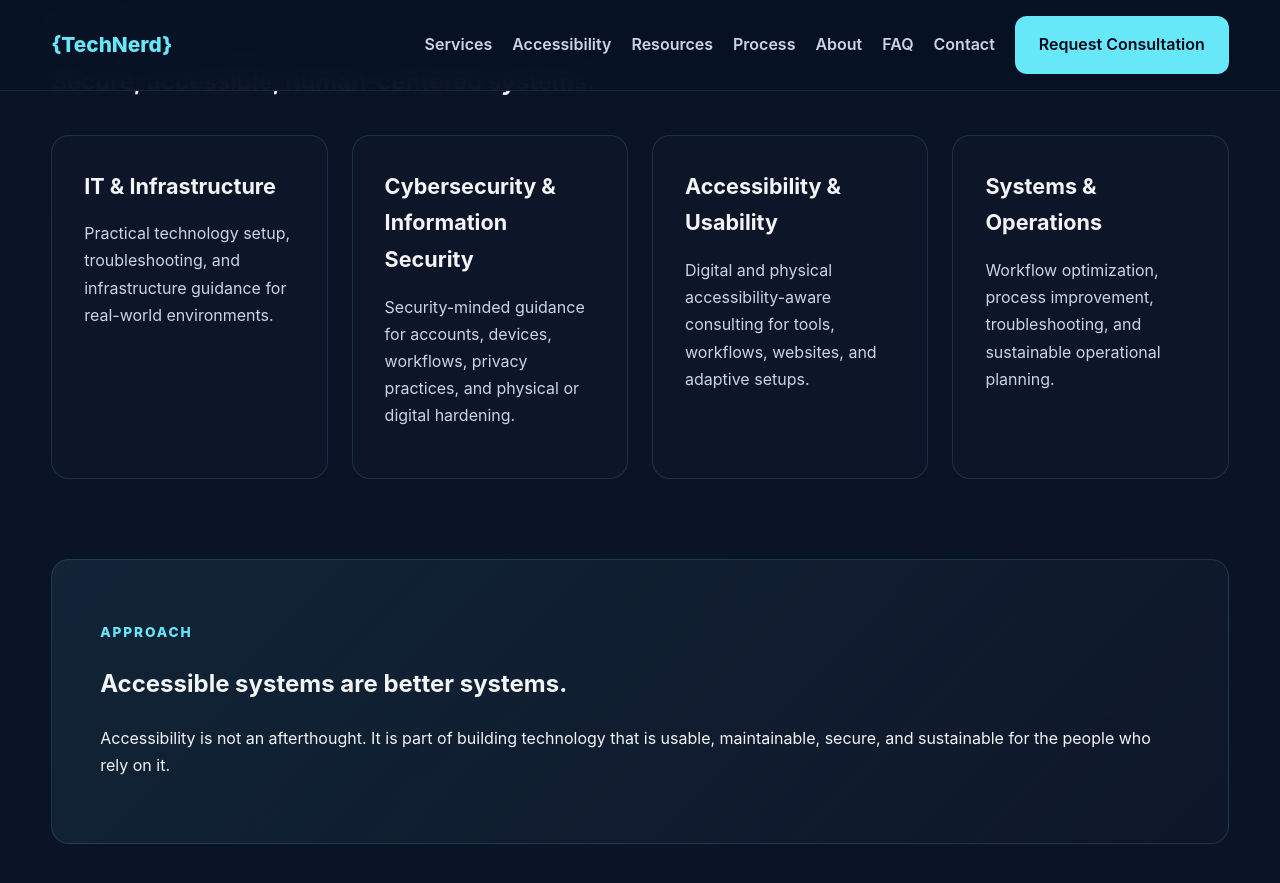
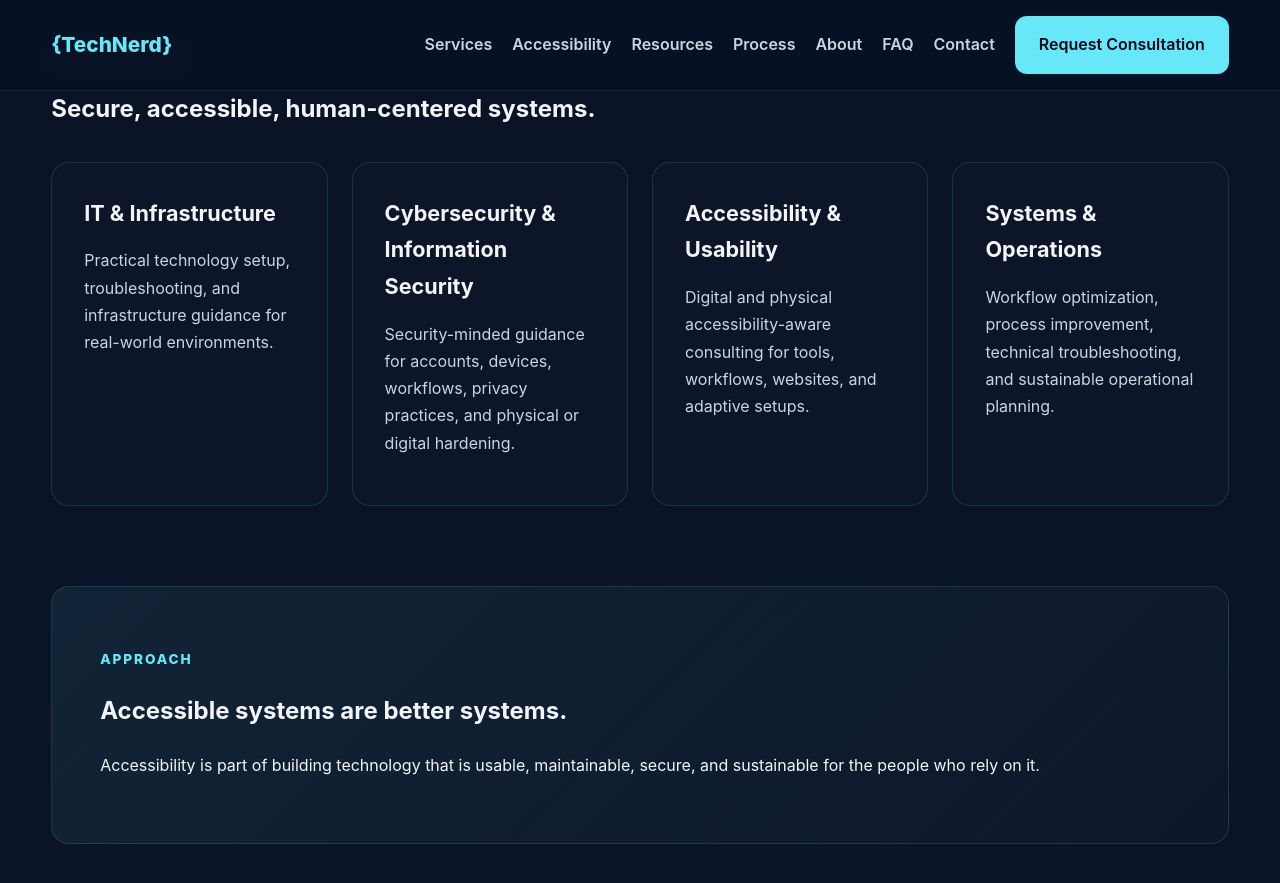
Before and after one commit to cjblackthorn/technerd, a Jekyll site: the page built from index.md, in a window 1280 px wide and 900 px high, scrolled down 1237 px. Shown: the top 883 px of the window. Built offline with Jekyll 4.4.1, drawn with Linux system fonts in a browser that asks for light colours.

Commit message:
Refine hero logo placement and copy wrapping

```diff
--- a/index.md
+++ b/index.md
@@ -6,7 +6,8 @@ description: Human-centered IT, cybersecurity, accessibility, and systems consul
 
 <section class="hero">
   <div class="hero-content">
-    <p class="eyebrow">IT • Cybersecurity • Accessibility • Systems</p>
+    <div class="hero-logo" aria-label="TechNerd Consulting">{TechNerd}</div>
+    <p class="eyebrow hero-eyebrow">IT • Cybersecurity • Accessibility • Systems</p>
     <h1>Technology should work for people, not against them.</h1>
     <p class="hero-lede">
       Human-centered IT, cybersecurity, accessibility, and systems consulting for individuals, organizations, and small businesses.
@@ -44,7 +45,7 @@ description: Human-centered IT, cybersecurity, accessibility, and systems consul
 
     <article class="card">
       <h3>Systems & Operations</h3>
-      <p>Workflow optimization, process improvement, troubleshooting, and sustainable operational planning.</p>
+      <p>Workflow optimization, process improvement, technical troubleshooting, and sustainable operational planning.</p>
     </article>
   </div>
 </section>
@@ -53,7 +54,7 @@ description: Human-centered IT, cybersecurity, accessibility, and systems consul
   <p class="eyebrow">Approach</p>
   <h2>Accessible systems are better systems.</h2>
   <p>
-    Accessibility is not an afterthought. It is part of building technology that is usable, maintainable, secure, and sustainable for the people who rely on it.
+    Accessibility is part of building technology that is usable, maintainable, secure, and sustainable for the people who rely on it.
   </p>
 </section>
 
```
